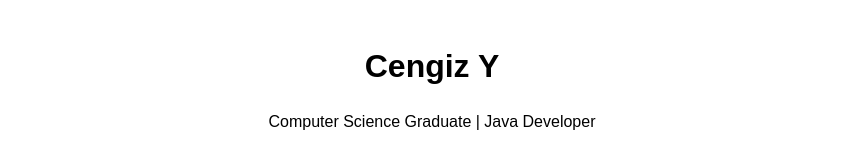
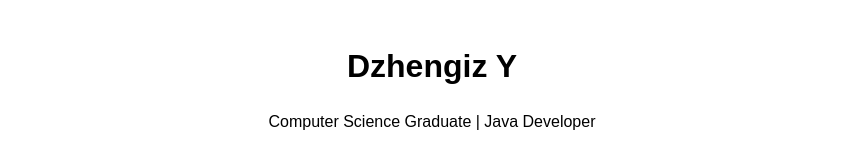
Before and after one commit to dYalmaz/dYalmaz.github.io, a plain HTML site: page index.html in a window 1280 px wide. Shown: the top 160 px of the page, without its empty margins (208-1058 px from the left). Drawn offline with Linux system fonts and the light colour scheme.

Commit message:
Change header title from 'Cengiz Y' to 'Dzhengiz Y'

```diff
--- a/index.html
+++ b/index.html
@@ -8,7 +8,7 @@
 <body>
 
 <header>
-    <h1>Cengiz Y</h1>
+    <h1>Dzhengiz Y</h1>
     <p>Computer Science Graduate | Java Developer</p>
 </header>
 
```
